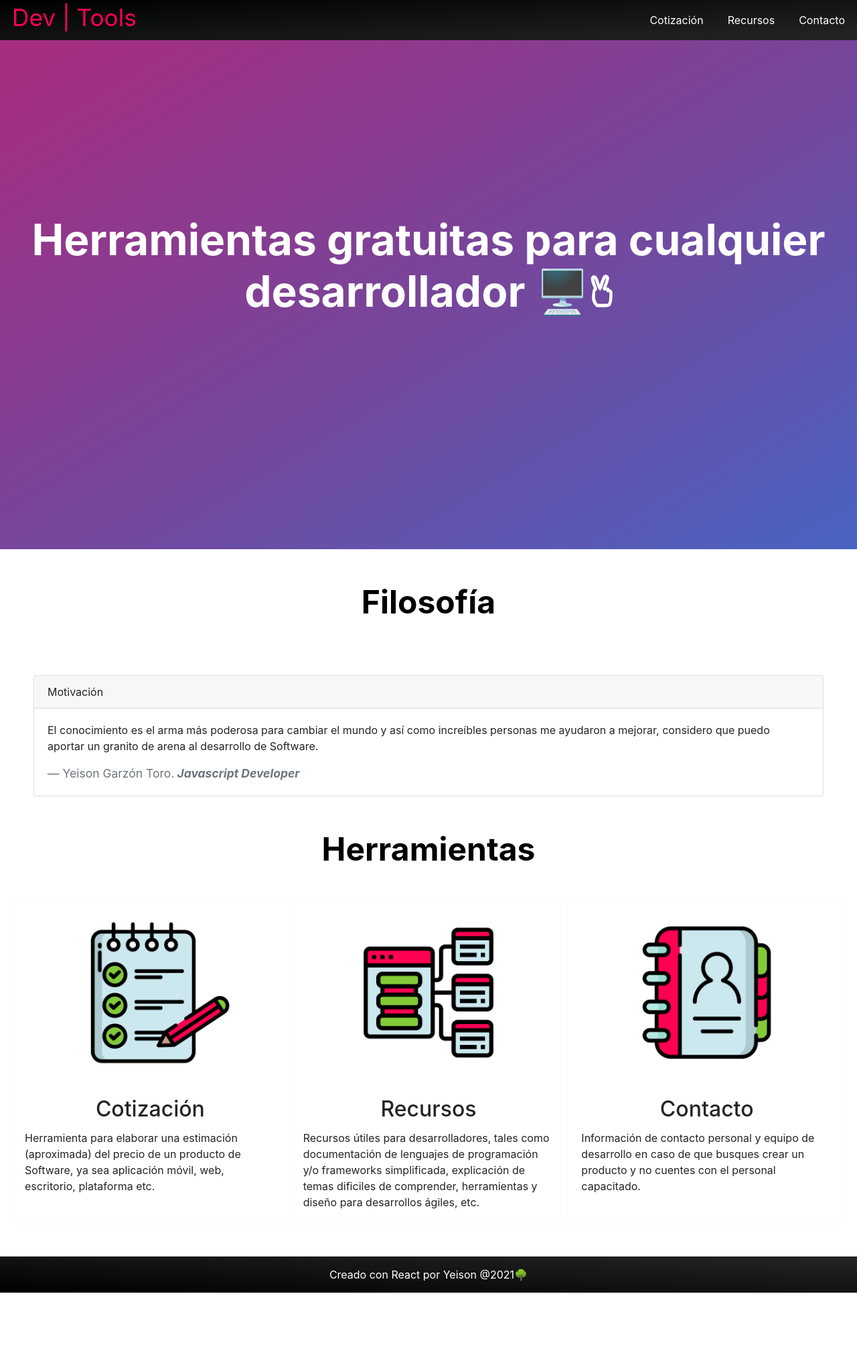
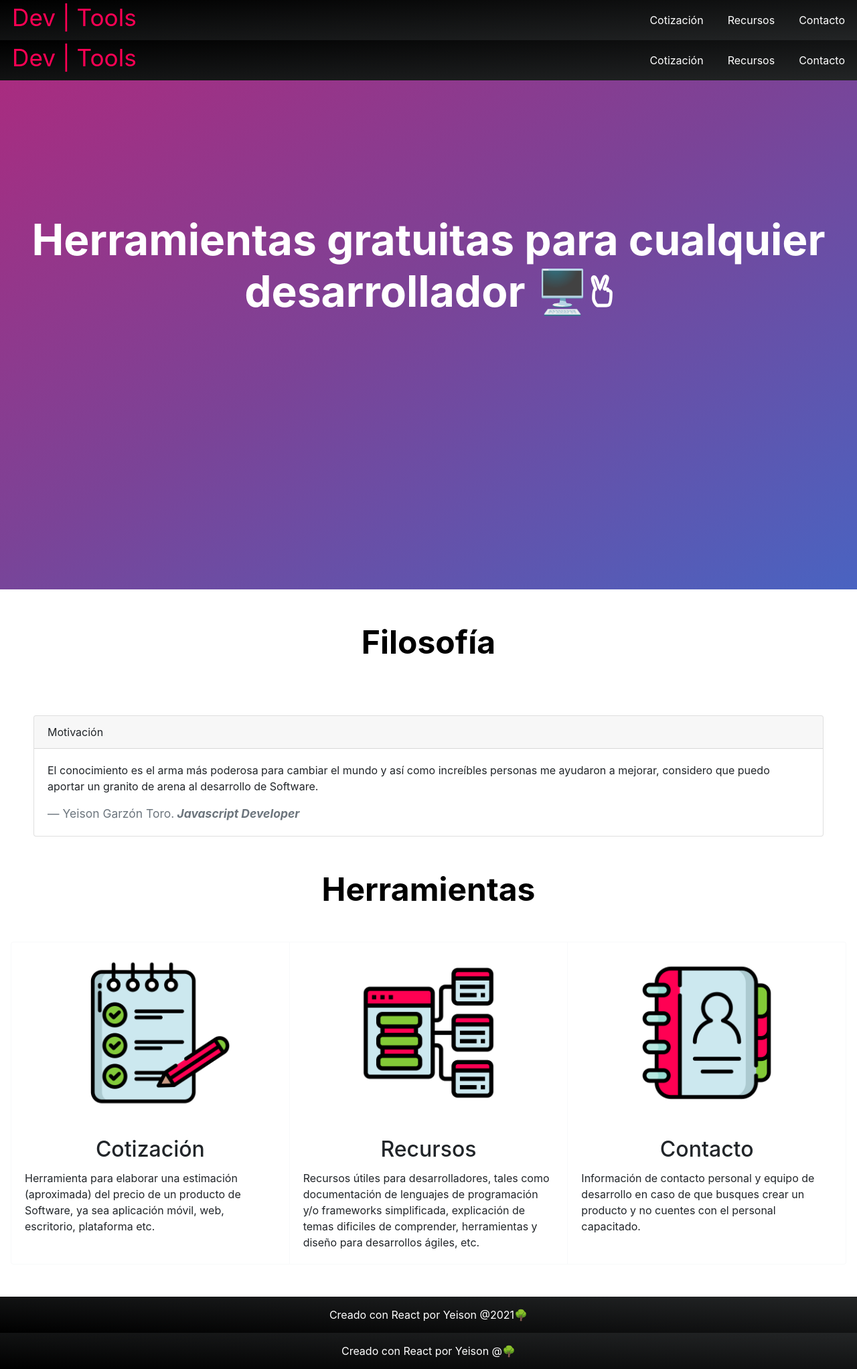
Before and after one commit to DevYeison/dev-tools, a React (Create React App) app: page /home in a window 1280 px wide. Shown: the whole page at 67% size. Before the commit the page ends 1930 px from the top, so only its background shows below. Built offline with nearby package versions, Linux system fonts and the light colour scheme.

Commit message:
ADD: header and footer static

```diff
--- a/src/App.js
+++ b/src/App.js
@@ -1,18 +1,46 @@
 import React from 'react';
 import './App.css'
-import { BrowserRouter, Switch, Route, Redirect} from 'react-router-dom';
+import { BrowserRouter, Switch, Route, Redirect } from 'react-router-dom';
 import 'bootstrap/dist/css/bootstrap.min.css';
-import Home from './containers/HomeContainer/HomeContainer';
+import HomeContainer from './containers/HomeContainer/HomeContainer';
 import PriceContainer from "../src/containers/PriceContainer/PriceContainer";
 import Resources from "../src/containers/Resources/Resources";
 import Contact from "../src/containers/Contact/Contact";
-import Error from "../src/containers/Error/Error";
+import ErrorContainer from "../src/containers/ErrorContainer/ErrorContainer";
+
+
+import Header from './components/Header/Header';
+import Footer from "./components/Footer/Footer";
 
 function App() {
+  const brandName = "Dev | Tools";
+  const reactDocsUrl = "https://es.reactjs.org/";
+  const githubProfileUrl = "https://github.com/devyeison";
+  const currentYear = "2021";
+  const routes = [
+    {
+      id: 1,
+      title: "Cotización",
+      route: "price",
+    },
+    {
+      id: 2,
+      title: "Recursos",
+      route: "resources",
+    },
+    {
+      id: 3,
+      title: "Contacto",
+      route: "contact",
+    },
+  ];
+
   return (
+    <>
       <BrowserRouter>
+        <Header brandName={brandName} topicList={routes} />
         <Switch>
-        <Route exact path="/home" component={Home}></Route>
+          <Route exact path="/home" component={HomeContainer}></Route>
           <Route exact path="/price" component={PriceContainer}></Route>
           <Route exact path="/resources" component={Resources}></Route>
           <Route exact path="/contact" component={Contact}></Route>
@@ -20,10 +48,13 @@ function App() {
             <Redirect to="/home"></Redirect>
           </Route>
 
-        <Route path="*" component={Error}></Route>
+          <Route path="*" component={ErrorContainer}></Route>
         </Switch>
       </BrowserRouter>
+      <Footer currentYear={currentYear} GithubUrl={githubProfileUrl} ReactUrl={reactDocsUrl} />
+    </>
   );
+
 }
 
 export default App;
```
Lines whose indentation alone changed are shown as unchanged.
